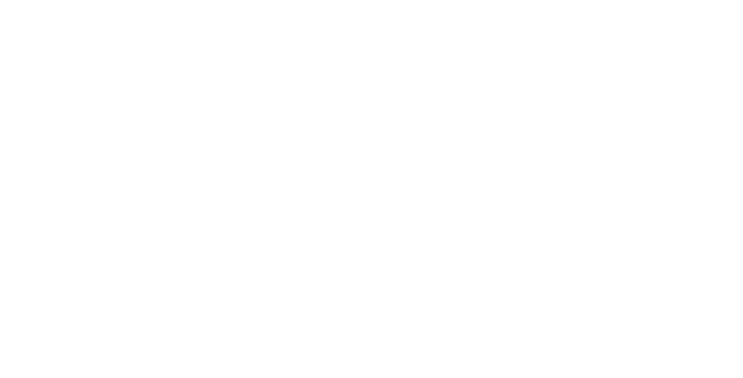
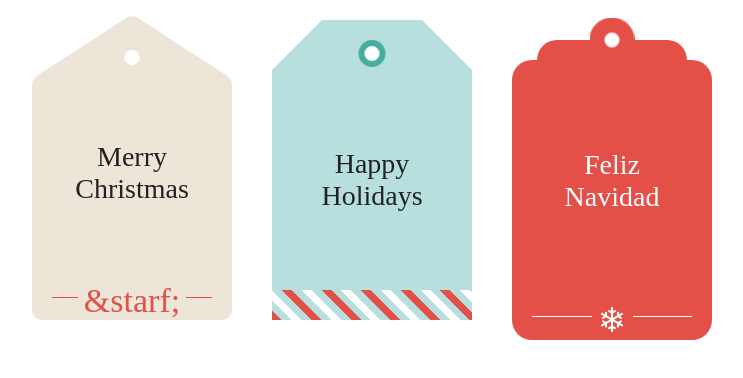
Before and after one commit to Twig-the-code/code-and-coffee, a React (Create React App) app: page /anna in a window 1280 px wide. Shown: the top 378 px of the page, without its empty margins (268-1011 px from the left). Built offline with nearby package versions, Linux system fonts and the light colour scheme.

Commit message:
ChristmasCard

```diff
--- /dev/null
+++ b/src/components/ChristmasCard.css
@@ -0,0 +1,321 @@
+*, *:after, *:before {
+    box-sizing: border-box;
+  }
+
+  .tags {
+      flex-wrap: wrap;
+      -webkit-box-pack: center;
+      justify-content: center;
+      display: -webkit-box;
+      display: flex;
+  }
+
+  /* Shared */
+  .tag-container {
+      width: 200px;
+      height: 300px;
+      margin: 20px;
+      position: relative;
+      -webkit-perspective: 800px;
+      perspective: 800px;
+  }
+
+  .tag {
+      width: 100%;
+      height: 100%;
+      position: absolute;
+      -webkit-transform: translate3d(0, 0, 0);
+      transform: translate3d(0, 0, 0);
+      -webkit-transform-style: preserve-3d;
+      transform-style: preserve-3d;
+      -webkit-transition: -webkit-transform 1s;
+      transition: -webkit-transform 1s;
+      transition: transform 1s;
+      transition: transform 1s, -webkit-transform 1s;
+  }
+
+  .tag-container:hover .tag {
+      -webkit-transform: rotateY(180deg);
+      transform: rotateY(180deg);
+  }
+
+  .tag-side {
+      width: 100%;
+      height: 100%;
+      position: absolute;
+      -webkit-transform: translate3d(0, 0, 0);
+      transform: translate3d(0, 0, 0);
+      -webkit-backface-visibility: hidden;
+      backface-visibility: hidden;
+      display: -webkit-box;
+      display: -ms-flexbox;
+      display: flex;
+      -webkit-box-align: stretch;
+      -ms-flex-align: stretch;
+      align-items: stretch;
+  }
+
+  .tag-side.is-back {
+      -webkit-transform: rotateY(180deg);
+      transform: rotateY(180deg);
+      z-index: 2;
+  }
+
+  .tag-text {
+      width: 100%;
+      padding: 0 20px;
+      color: #222;
+      font: 28px 'Sacramento', cursive;
+      text-align: center;
+      display: -webkit-box;
+      display: -ms-flexbox;
+      display: flex;
+      -webkit-box-align: center;
+      -ms-flex-align: center;
+      align-items: center;
+      -webkit-box-pack: center;
+      -ms-flex-pack: center;
+      justify-content: center;
+      -ms-flex-wrap: wrap;
+      flex-wrap: wrap;
+  }
+
+  /* Tag 1 */
+  .tag-1-side:before {
+      content: " ";
+      background: #fff;
+      width: 15px;
+      height: 15px;
+      border-radius: 50%;
+      position: absolute;
+      top: 30px;
+      left: 50%;
+      z-index: 1;
+      -webkit-transform: translate3d(-50%, 0, 0);
+      transform: translate3d(-50%, 0, 0);
+  }
+
+  .tag-1-top {
+      width: 100%;
+      margin-top: -35px;
+      position: absolute;
+      top: 0;
+      -webkit-transform: scale(0.775, 0.5) translate3d(0, 0, 0);
+      transform: scale(0.775, 0.5) translate3d(0, 0, 0);
+  }
+
+  .tag-1-top:before {
+      content: " ";
+      background: #ede5d8;
+      padding-bottom: 200px;
+      border-bottom-left-radius: 30px;
+      border-top-left-radius: 10px;
+      border-top-right-radius: 30px;
+      display: block;
+      -webkit-transform: rotate(45deg);
+      transform: rotate(45deg);
+  }
+
+  .tag-1-side.is-back .tag-1-top:before {
+      background: #e44f47;
+  }
+
+  .tag-1-text {
+      background: #ede5d8;
+      margin-top: 65px;
+      border-bottom-left-radius: 10px;
+      border-bottom-right-radius: 10px;
+      padding-top: 30px;
+      position: relative;
+      z-index: 1;
+      -webkit-transform: translate3d(0, 0, 0);
+      transform: translate3d(0, 0, 0);
+  }
+
+  .tag-1-side.is-back .tag-1-text {
+      background: #e44f47;
+      color: #fff;
+  }
+
+  /* Tag 2 */
+  .tag-2-side:before,
+  .tag-2-side:after {
+      content: " ";
+      background: #b6dfde;
+      height: 50px;
+      position: absolute;
+      top: 0;
+      left: 50px;
+      right: 50px;
+      -webkit-transform: skew(-45deg) translate3d(0, 0, 0);
+      transform: skew(-45deg) translate3d(0, 0, 0);
+      -webkit-transform-origin: 0 0;
+      transform-origin: 0 0;
+  }
+
+  .tag-2-side.is-back:before,
+  .tag-2-side.is-back:after {
+      background: #47ada0;
+  }
+
+  .tag-2-side:after {
+      -webkit-transform: skew(45deg);
+      transform: skew(45deg);
+  }
+
+  .tag-2-text:before {
+      content: " ";
+      background: #fff;
+      width: 27px;
+      height: 27px;
+      border: 6px solid #47ada0;
+      border-radius: 50%;
+      position: absolute;
+      top: 20px;
+      left: 50%;
+      z-index: 1;
+      -webkit-transform: translate3d(-50%, 0, 0);
+      transform: translate3d(-50%, 0, 0);
+  }
+
+  .tag-2-side.is-back .tag-2-text:before {
+      border-color: #b6dfde;
+  }
+
+  .tag-2-text {
+      background: #b6dfde;
+      margin-top: 50px;
+      padding-bottom: 30px;
+  }
+
+  .tag-2-side.is-back .tag-2-text {
+      background: #47ada0;
+  }
+
+  /* Tag 3 */
+  .tag-3-side {
+      margin-top: 20px;
+      padding-top: 20px;
+      display: -webkit-box;
+      display: flex;
+  }
+
+  .tag-3-side:before {
+      content: " ";
+      background: #e44f47;
+      width: 150px;
+      height: 100%;
+      border-radius: 20px;
+      position: absolute;
+      top: 0;
+      left: 50%;
+      -webkit-transform: translate3d(-50%, 0, 0);
+      transform: translate3d(-50%, 0, 0);
+  }
+
+  .tag-3-side.is-back:before {
+      background: #b6dfde;
+  }
+
+  .tag-3-side:after {
+      content: " ";
+      background: #fff;
+      width: 45px;
+      height: 45px;
+      border: 15px solid #e44f47;
+      border-radius: 50%;
+      position: absolute;
+      top: 0;
+      left: 50%;
+      z-index: 1;
+      -webkit-transform: translate3d(-50%, -50%, 0);
+      transform: translate3d(-50%, -50%, 0);
+  }
+
+  .tag-3-side.is-back:after {
+      border-color: #b6dfde;
+  }
+
+  .tag-3-text {
+      background: #e44f47;
+      width: 100%;
+      border-radius: 20px;
+      padding-top: 60px;
+      color: #fff;
+      z-index: 1;
+  }
+
+  .tag-3-side.is-back .tag-3-text {
+      background: #b6dfde;
+      color: #222;
+  }
+
+  /* Extras */
+  .rule-shape {
+      width: 100%;
+      color: #fff;
+      font-size: 34px;
+      display: -webkit-box;
+      display: flex;
+      -webkit-box-align: center;
+      align-items: center;
+      align-self: flex-end;
+  }
+
+  .rule-shape:before,
+  .rule-shape:after {
+      content: " ";
+      background: #fff;
+      height: 1px;
+      margin-bottom: 8px;
+      display: block;
+      -webkit-box-flex: 2;
+      flex-grow: 2;
+  }
+
+  .rule-shape:before {
+      margin-right: 6.25px;
+  }
+
+  .rule-shape:after {
+      margin-left: 6.25px;
+  }
+
+  .rule-red {
+      color: #e44f47;
+  }
+
+  .rule-red:before,
+  .rule-red:after {
+      background: #e44f47;
+  }
+
+  .rule-diagonal {
+      background: -webkit-repeating-linear-gradient(
+          45deg,
+          #e44f47,
+          #e44f47 7px,
+          transparent 7px,
+          transparent 14px,
+          #fff 14px,
+          #fff 21px,
+          transparent 21px,
+          transparent 28px
+      );
+      background: repeating-linear-gradient(
+          45deg,
+          #e44f47,
+          #e44f47 7px,
+          transparent 7px,
+          transparent 14px,
+          #fff 14px,
+          #fff 21px,
+          transparent 21px,
+          transparent 28px
+      );
+      width: 100%;
+      height: 30px;
+      position: absolute;
+      bottom: 0;
+      left: 0;
+  }
--- /dev/null
+++ b/src/components/ChristmasCard.js
@@ -0,0 +1,76 @@
+import React, { Component } from 'react';
+import './ChristmasCard.css';
+class App extends Component {
+
+  render() {
+    return (
+        <div class="tags">
+
+        <div class="tag-container">
+            <div class="tag">
+
+                <div class="tag-side tag-1-side">
+                    <div class="tag-1-top"></div>
+                    <div class="tag-text tag-1-text">
+                        Merry<br />Christmas
+                        <div class="rule-shape rule-red">&starf;</div>
+                    </div>
+                </div>
+
+                <div class="tag-side tag-1-side is-back">
+                    <div class="tag-1-top"></div>
+                    <div class="tag-text tag-1-text">
+                        And a happy New Year
+                        <div class="rule-shape">&starf;</div>
+                    </div>
+                </div>
+
+            </div>
+        </div>
+
+        <div class="tag-container">
+            <div class="tag">
+
+                <div class="tag-side tag-2-side">
+                    <div class="tag-text tag-2-text">
+                        Happy<br />Holidays
+                        <div class="rule-diagonal"></div>
+                    </div>
+                </div>
+
+                <div class="tag-side tag-2-side is-back">
+                    <div class="tag-text tag-2-text">
+                        May your ev'ry wish come true
+                        <div class="rule-diagonal"></div>
+                    </div>
+                </div>
+
+            </div>
+        </div>
+
+        <div class="tag-container">
+            <div class="tag">
+
+                <div class="tag-side tag-3-side">
+                    <div class="tag-text tag-3-text">
+                        Feliz<br />Navidad
+                        <div class="rule-shape">&#10052;</div>
+                    </div>
+                </div>
+
+                <div class="tag-side tag-3-side is-back">
+                    <div class="tag-text tag-3-text">
+                        Prospero Año Nuevo
+                        <div class="rule-shape">&#10052;</div>
+                    </div>
+                </div>
+
+            </div>
+        </div>
+
+    </div>
+    );
+  }
+}
+
+export default App;
--- a/src/routes/index.js
+++ b/src/routes/index.js
@@ -1,11 +1,12 @@
 import React from "react"
 import { Switch, Route } from "react-router-dom"
 import App from "../App";
-
+import ChristmasCard from "../components/ChristmasCard"
 
 
 
 
 export default <Switch>
   <Route exact path="/" component={App} />
+  <Route exact path="/anna" component={ChristmasCard} />
 </Switch>
```
